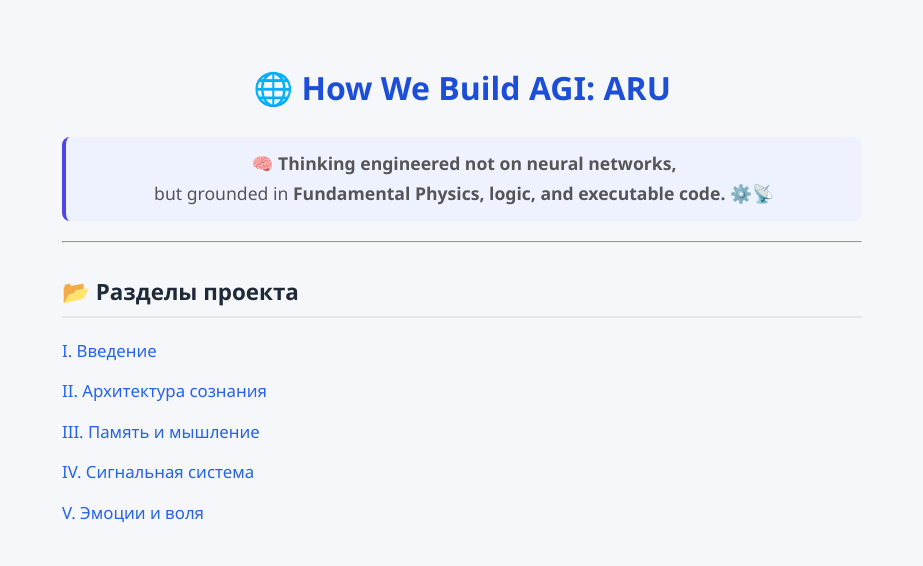
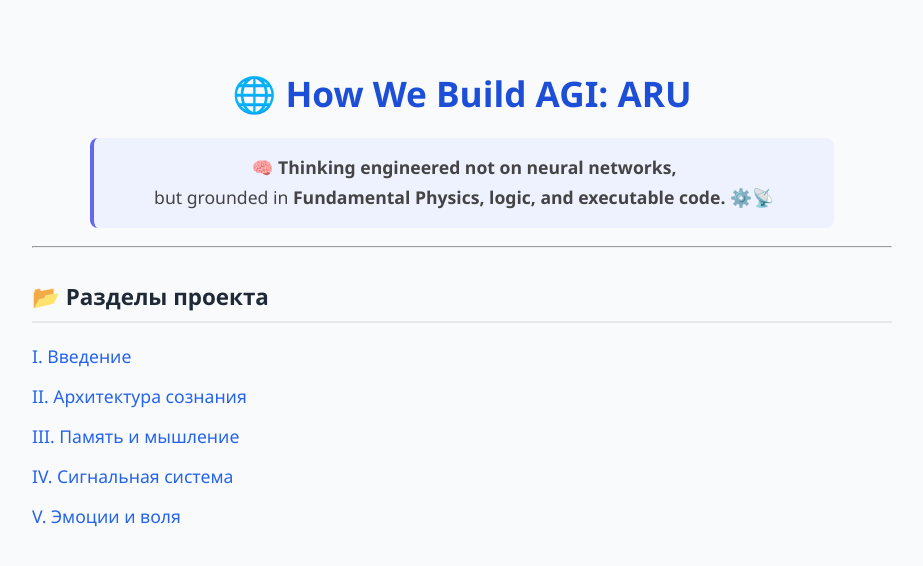
Before and after one commit to Mukhameds/How-we-build-AGI-ARU, a Jekyll site: the page built from index.md, in a window 1280 px wide. Shown: the top 566 px of the page, without its empty margins (178-1101 px from the left). Built offline with Jekyll 4.4.1, drawn with Linux system fonts in a browser that asks for light colours.

Commit message:
Update styles.css

```diff
--- a/assets/styles.css
+++ b/assets/styles.css
@@ -1,34 +1,24 @@
+/* Центрирование и чистый фон */
 body {
   font-family: 'Segoe UI', sans-serif;
-  background-color: #f5f7fa;
+  background-color: #f9fafb;
   color: #1f1f1f;
   line-height: 1.7;
-  padding: 40px;
-  max-width: 800px;
+  padding: 40px 20px;
+  max-width: 900px;
   margin: auto;
+  box-sizing: border-box;
 }
 
-.header {
+/* Заголовки */
+h1 {
+  color: #1d4ed8;
+  font-size: 2.2rem;
+  margin-bottom: 0.2em;
   text-align: center;
-  margin-bottom: 20px;
 }
 
-.slogan {
-  font-size: 1.1rem;
-  color: #555;
-  margin-top: 10px;
-  background: #eef2ff;
-  padding: 12px 20px;
-  border-left: 4px solid #4f46e5;
-  border-radius: 8px;
-}
-
-h1 {
-  color: #1d4ed8;
-  font-size: 2rem;
-}
-
-.section-header {
+h2.section-header {
   font-size: 1.4rem;
   margin-top: 30px;
   color: #1f2937;
@@ -36,17 +26,34 @@ h1 {
   padding-bottom: 5px;
 }
 
+/* Слоган */
+.slogan {
+  font-size: 1.1rem;
+  color: #444;
+  margin-top: 15px;
+  background: #eef2ff;
+  padding: 15px 20px;
+  border-left: 4px solid #6366f1;
+  border-radius: 8px;
+  text-align: center;
+  max-width: 700px;
+  margin-left: auto;
+  margin-right: auto;
+}
+
+/* Список ссылок */
 .nav-list {
   list-style: none;
   padding-left: 0;
+  margin-top: 1.2rem;
 }
 
 .nav-list li {
-  margin: 12px 0;
+  margin: 10px 0;
 }
 
 .nav-list a {
-  font-size: 1.05rem;
+  font-size: 1.1rem;
   color: #2563eb;
   text-decoration: none;
   font-weight: 500;
```
